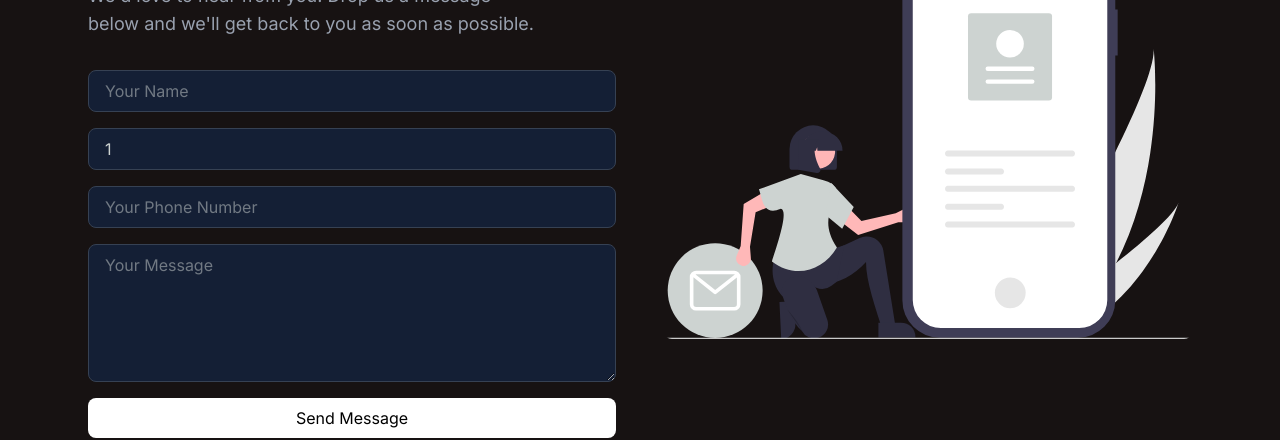
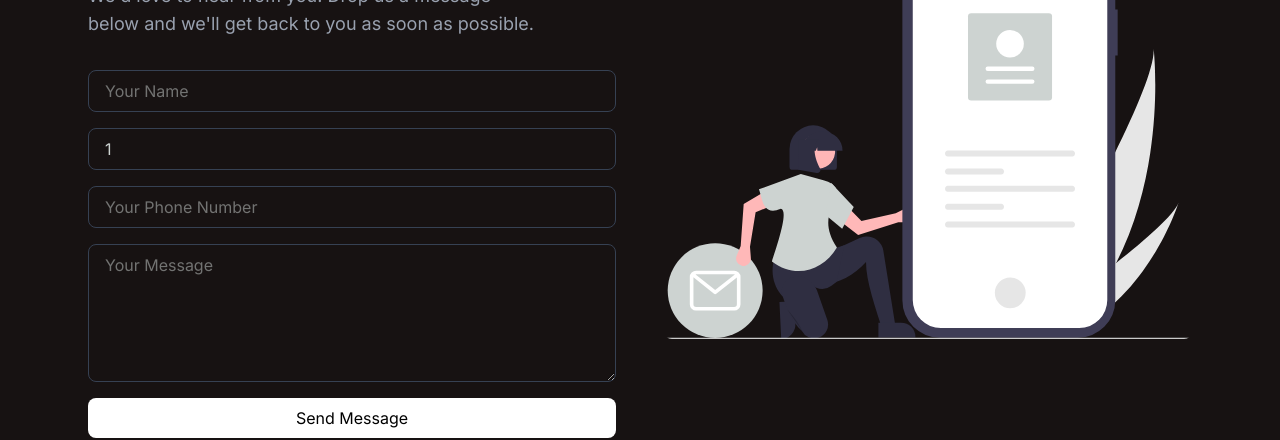
Before and after one commit to AvyuktBallari/BMapSLC, a React (Vite) app: page /contact/1 in a window 1280 px wide. Shown: the part 356-796 px from the top of the page. Built offline with nearby package versions, Linux system fonts and the light colour scheme.

Commit message:
minor frontend changse

```diff
--- a/index.html
+++ b/index.html
@@ -7,7 +7,7 @@
     <meta charset="UTF-8" />
     <link rel="icon" type="image/svg+xml" href="/vite.svg" />
     <meta name="viewport" content="width=device-width, initial-scale=1.0" />
-    <title>BMap</title>
+    <title>InformatikInc</title>
     <meta name="description" content="a website which allows you to see congested/crowded areas in real-time" />
     <meta name="keywords" content="Maps, Traffic, Real-time, Congestion, Crowded, Areas" />
   </head>
--- a/src/Contact.tsx
+++ b/src/Contact.tsx
@@ -21,7 +21,7 @@ const ContactSection: React.FC = () => {
                 animate={false}
                 type="highlight"
                 show={true}
-                color="#141f35"
+                color="#1e2f53"
               >
                 Connect
               </RoughNotation>
@@ -35,7 +35,7 @@ const ContactSection: React.FC = () => {
                 type="text"
                 placeholder="Your Name"
                 required
-                className="w-full px-4 py-2 border border-gray-700 rounded-lg focus:outline-none bg-[#141f35] text-[#cdd3d1]"
+                className="w-full px-4 py-2 border border-gray-700 rounded-lg focus:outline-none text-[#cdd3d1]"
               />
 
               <input
@@ -46,7 +46,7 @@ const ContactSection: React.FC = () => {
                 type="email"
                 placeholder="Your Email"
                 required
-                className="w-full px-4 py-2 border border-gray-700 rounded-lg focus:outline-none bg-[#141f35] text-[#cdd3d1]"
+                className="w-full px-4 py-2 border border-gray-700 rounded-lg focus:outline-none  text-[#cdd3d1]"
               />
 
               <input
@@ -58,7 +58,7 @@ const ContactSection: React.FC = () => {
   onChange={(e) => {
     e.target.value = e.target.value.replace(/\D/g, "").slice(0, 10);
   }}
-  className="w-full px-4 py-2 border border-gray-700 rounded-lg focus:outline-none bg-[#141f35] text-[#cdd3d1]"
+  className="w-full px-4 py-2 border border-gray-700 rounded-lg focus:outline-none  text-[#cdd3d1]"
 />
 
               <textarea
@@ -66,7 +66,7 @@ const ContactSection: React.FC = () => {
                 placeholder="Your Message"
                 rows={5}
                 required
-                className="w-full px-4 py-2 border border-gray-700 rounded-lg focus:outline-none bg-[#141f35] text-[#cdd3d1]"
+                className="w-full px-4 py-2 border border-gray-700 rounded-lg focus:outline-none  text-[#cdd3d1]"
               />
               <input name="username" placeholder="Your username" tabIndex={-1} autoComplete="new-password"/>
               <button
--- a/src/Dashboard.tsx
+++ b/src/Dashboard.tsx
@@ -26,7 +26,7 @@ const Dashboard = () => {
               animate={false}
               type="highlight"
               show={true}
-              color="#141f35"
+              color="#1e2f53"
             >
               Made Easy
             </RoughNotation>
--- a/src/components/Congestion.tsx
+++ b/src/components/Congestion.tsx
@@ -2,19 +2,19 @@
 const CongestionStats = () => {
   return (
     <dl className="mt-4 max-w-6xl mx-auto font-inter font-outfit grid grid-cols-1 gap-3 overflow-hidden rounded-2xl text-center sm:grid-cols-2 lg:grid-cols-3 px-4">
-      <div className="flex rounded-xl flex-col bg-[#141f35] p-8">
+      <div className="flex rounded-xl flex-col bg-[#1e2f53] p-8">
         <dt className="text-lg font-medium leading-6 text-white">Hours Lost in Traffic</dt>
         <dd className="text-5xl font-semibold tracking-tight text-white">
           <span>119</span> <span>Billion</span>
         </dd>
       </div>
-      <div className="flex flex-col rounded-xl bg-[#141f35] p-8">
+      <div className="flex flex-col rounded-xl bg-[#1e2f53] p-8">
         <dt className="text-lg font-medium leading-6 text-white">People Affected by Congestion</dt>
         <dd className="text-5xl font-semibold tracking-tight text-white">
           <span>55</span> <span>Million</span>
         </dd>
       </div>
-      <div className="flex flex-col rounded-xl bg-[#141f35] p-8">
+      <div className="flex flex-col rounded-xl bg-[#1e2f53] p-8">
         <dt className="text-lg font-medium leading-6 text-white">Roads Overcrowded</dt>
         <dd className="text-5xl font-semibold tracking-tight text-white">
           <span>40</span><span>%</span>
--- a/src/components/Hero.tsx
+++ b/src/components/Hero.tsx
@@ -17,7 +17,7 @@ const HeroSection: React.FC = () => {
               animate={false}
               type="highlight"
               show={true}
-              color="#141f35"
+              color="#1e2f53"
             >
               late.
             </RoughNotation>
--- a/src/components/Pricing.tsx
+++ b/src/components/Pricing.tsx
@@ -41,7 +41,7 @@ const PricingSection: React.FC = () => {
 
 
   return (
-    <section className="bg-[#141f35] font-inter overflow-hidden" id="pricing">
+    <section className="bg-[#1e2f53] font-inter overflow-hidden" id="pricing">
       <div className="py-24 px-8 max-w-5xl mx-auto">
         <div className="flex flex-col text-center w-full mb-20">
           <p className="font-medium text-gray-400 mb-8">Pricing</p>
--- a/src/components/Problem.tsx
+++ b/src/components/Problem.tsx
@@ -13,7 +13,7 @@ function Problem() {
             animate={false}
             type="highlight"
             show={true}
-            color="#141f35"
+            color="#1e2f53"
           >
             <span className="text-[#cdd3d1]">Glaring Problem</span>
           </RoughNotation>
--- a/src/components/Testimonial.tsx
+++ b/src/components/Testimonial.tsx
@@ -200,7 +200,7 @@ const Testimonial: React.FC<TestimonialProps> = ({ i }) => {
 // The main Testimonials11 component
 const Testimonials11: React.FC = () => {
   return (
-    <section className="bg-[#141f35] mt-20 font-inter" id="testimonials">
+    <section className="bg-[#1e2f53] mt-20 font-inter" id="testimonials">
       <div className="py-24 px-8 max-w-7xl mx-auto">
         <div className="flex flex-col text-center w-full mb-20">
           <div className="mb-8">
```
